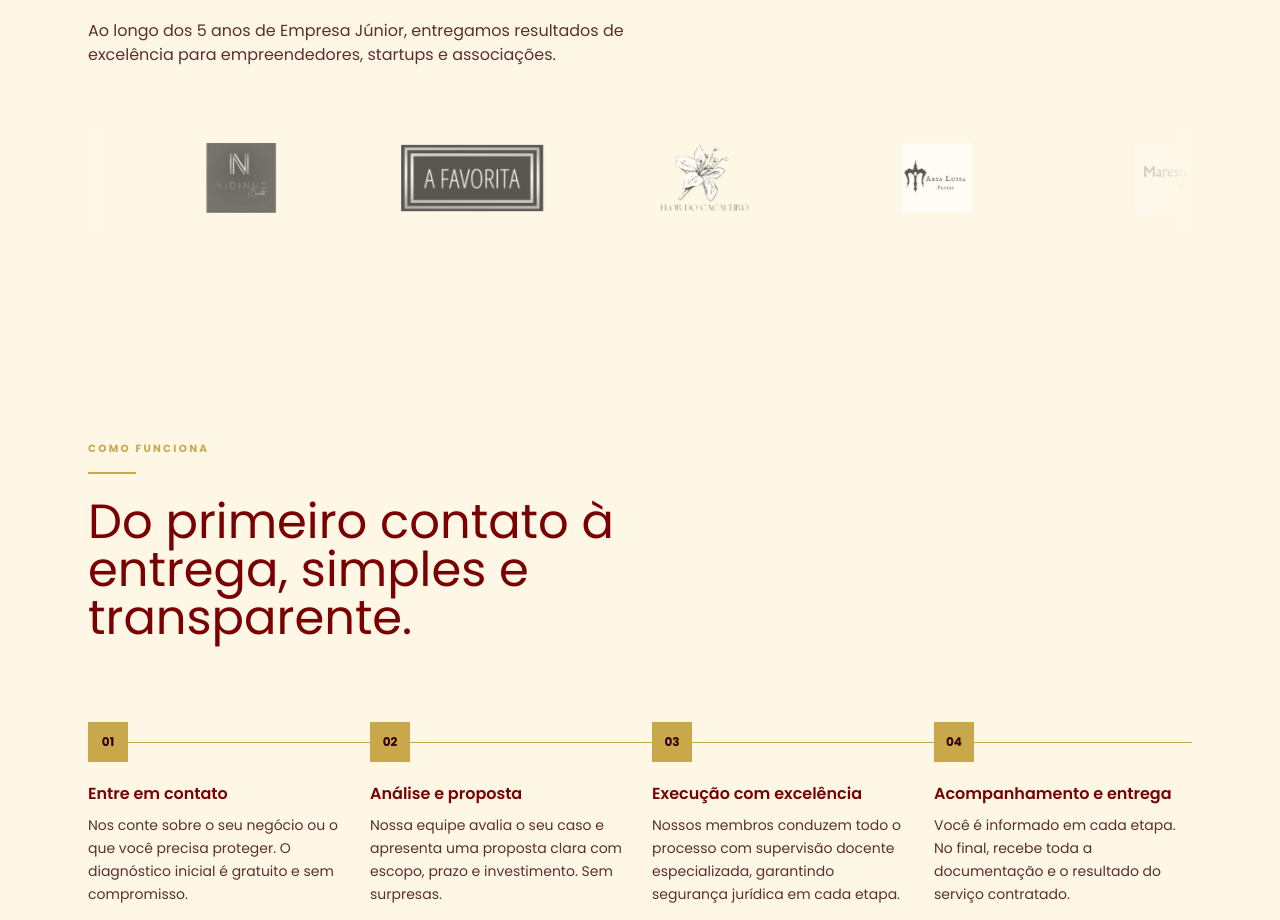
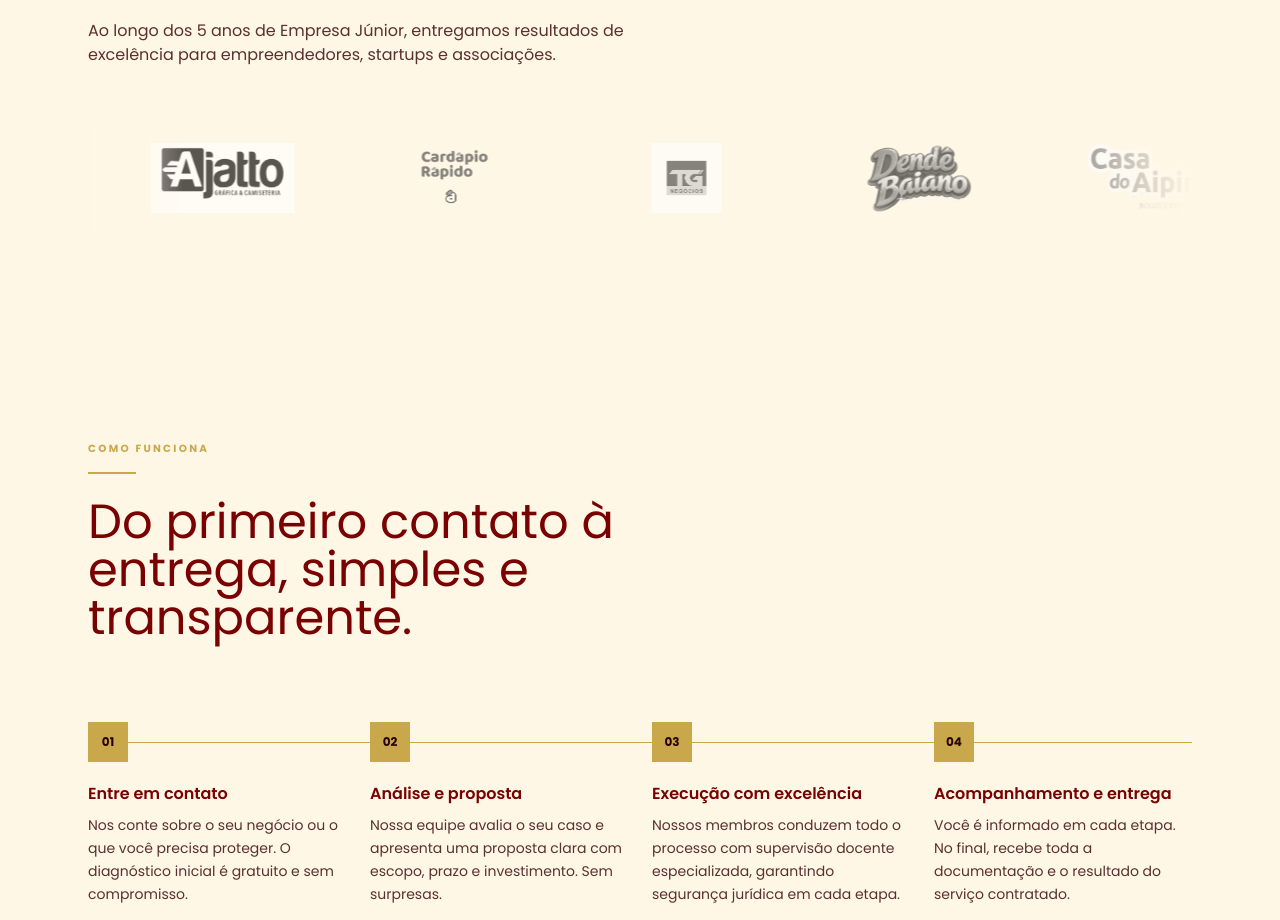
Before and after one commit to vinicastroo/patrono-jr, a Next.js app: page / in a window 1280 px wide. Shown: the part 3580-4500 px from the top of the page. Built offline with nearby package versions, Linux system fonts and the light colour scheme.

Commit message:
feat: ajusta duração da animação marquee para 12s e atualiza imagem do hero

```diff
--- a/components/Clientes.tsx
+++ b/components/Clientes.tsx
@@ -50,7 +50,7 @@ export default function Clientes() {
           <div className="absolute right-0 top-0 bottom-0 w-24 z-10 pointer-events-none"
             style={{ background: 'linear-gradient(to left, var(--cream), transparent)' }} />
 
-          <div className="flex items-center" style={{ animation: 'marquee 6s linear infinite', willChange: 'transform', width: 'max-content' }}>
+          <div className="flex items-center" style={{ animation: 'marquee 12s linear infinite', willChange: 'transform', width: 'max-content' }}>
             {track.map((c, i) => (
               <div
                 key={i}
```
Also changed, not shown: 1 other file (tests, documents, lock files or other folders).
